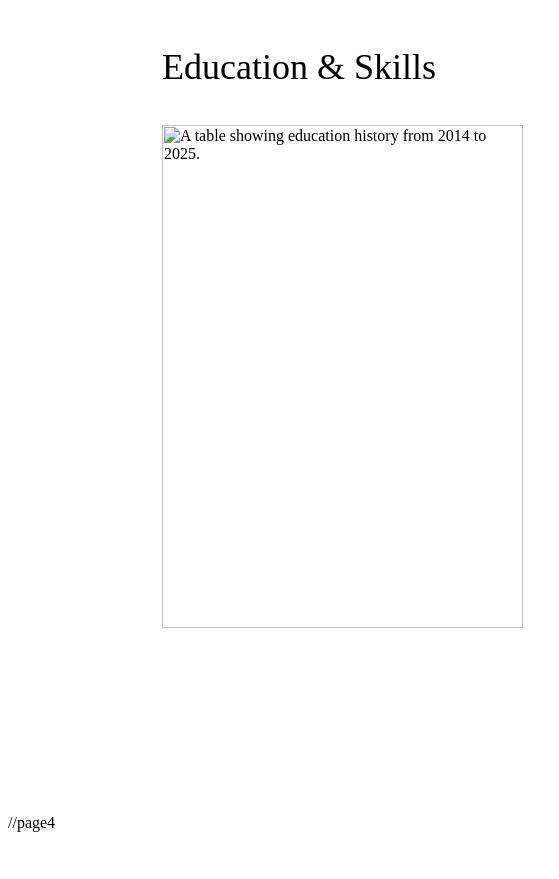
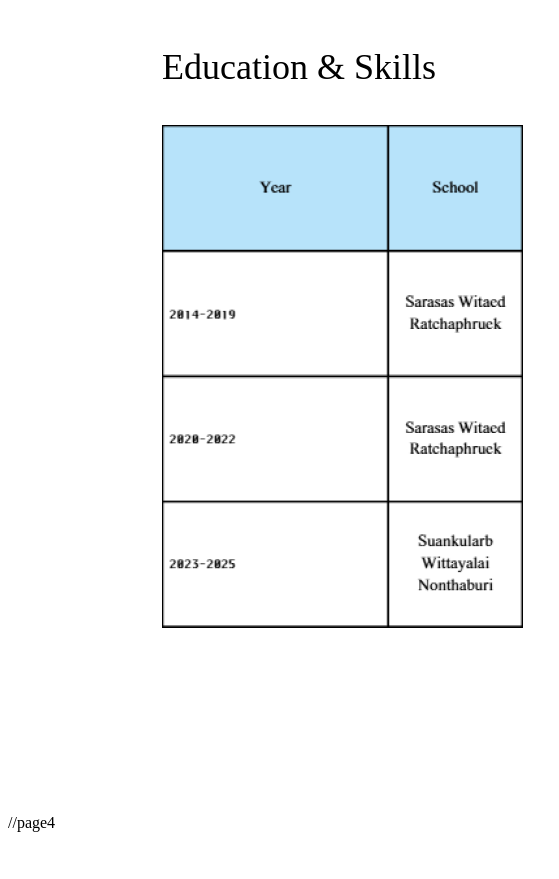
Before and after one commit to KanMi1/goon-university, a plain HTML site: page index.html in a window 1280 px wide. Shown: the part 1660-2539 px from the top of the page, 0-559 px from the left. Drawn offline with Linux system fonts and the light colour scheme.

Commit message:
Update index.html

```diff
--- a/index.html
+++ b/index.html
@@ -472,7 +472,7 @@
   <div class="skills-container">
     <div class="education-column">
       <h2 class="section-title">Education & Skills</h2>
-      <img src="images/4_6.svg" alt="A table showing education history from 2014 to 2025." class="education-table-img">
+      <img src="images/4_6.png" alt="A table showing education history from 2014 to 2025." class="education-table-img">
     </div>
     <div class="skills-column">
       <div class="skill-item">
```
